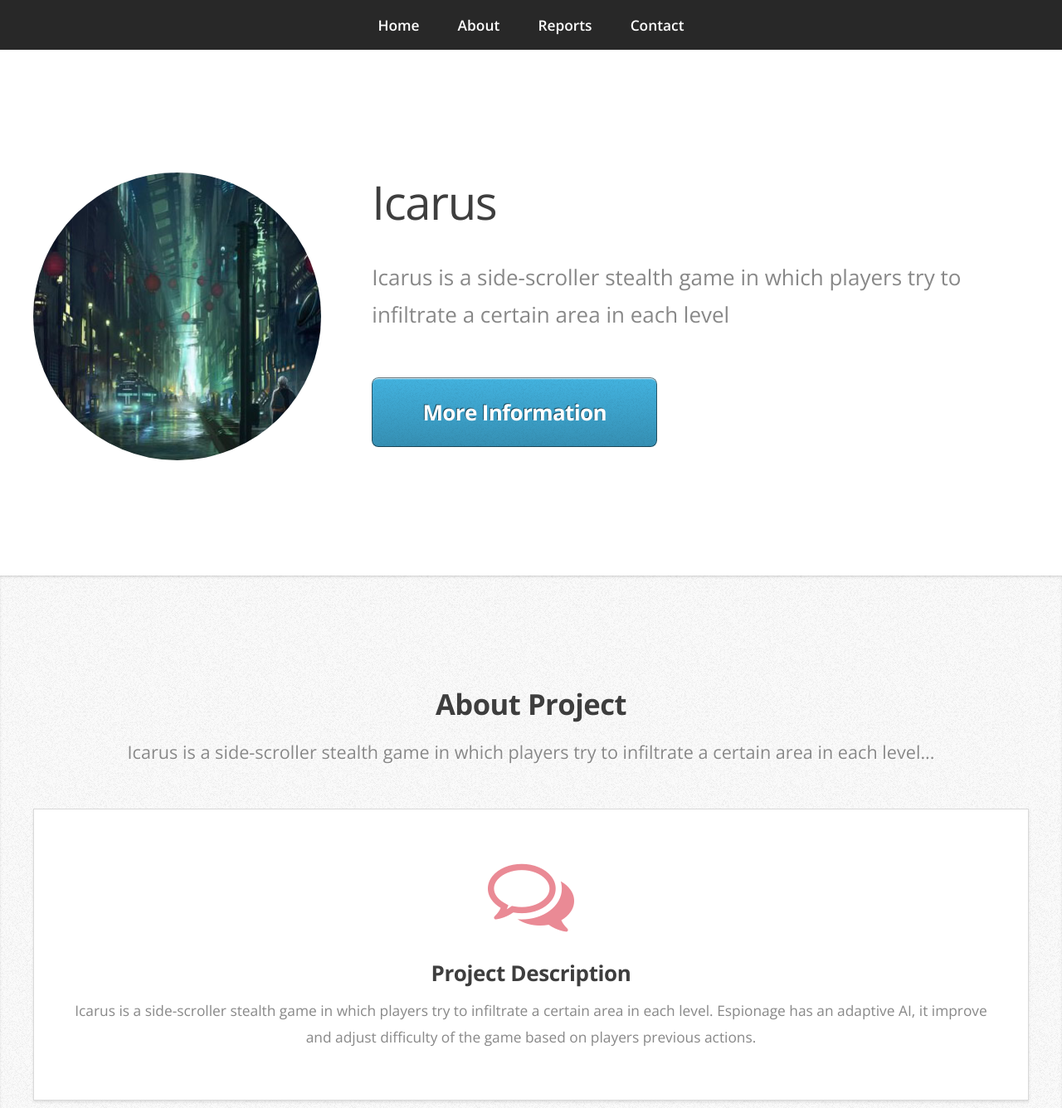
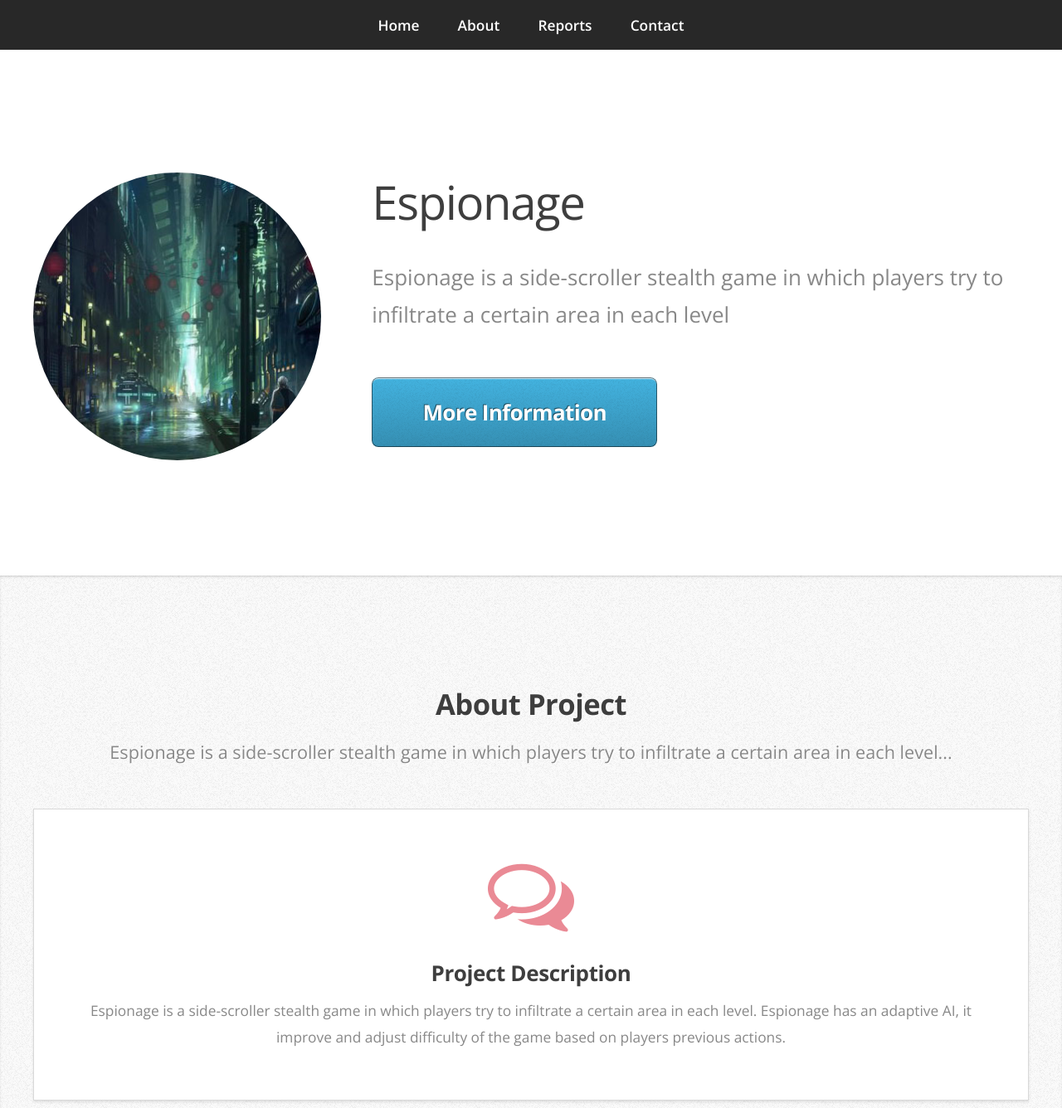
Before and after one commit to Espionage-game/espionage-game.github.io, a plain HTML site: page index.html in a window 1280 px wide. Shown: the top 1336 px of the page at 83% size. Drawn offline with nearby package versions, Linux system fonts and the light colour scheme.

Commit message:
title fixed

```diff
--- a/index.html
+++ b/index.html
@@ -6,7 +6,7 @@
 -->
 <html>
 	<head>
-		<title>Miniport by HTML5 UP</title>
+		<title>Espionage</title>
 		<meta charset="utf-8" />
 		<meta name="viewport" content="width=device-width, initial-scale=1" />
 		<!--[if lte IE 8]><script src="assets/js/ie/html5shiv.js"></script><![endif]-->
@@ -35,9 +35,9 @@
 						</div>
 						<div class="8u 12u(mobile)">
 							<header>
-								<h1>Icarus</h1>
+								<h1>Espionage</h1>
 							</header>
-							<p>Icarus is a side-scroller stealth game in which players try to infiltrate a certain area in each level</p>
+							<p>Espionage is a side-scroller stealth game in which players try to infiltrate a certain area in each level</p>
 							<a href="#about" class="button big scrolly">More Information</a>
 						</div>
 					</div>
@@ -49,7 +49,7 @@
 				<article id="about">
 					<header>
 						<h2>About Project</h2>
-						<p>Icarus is a side-scroller stealth game in which players try to infiltrate a certain area in each level...</p>
+						<p>Espionage is a side-scroller stealth game in which players try to infiltrate a certain area in each level...</p>
 					</header>
 					<div class="container">
 						<div class="row">
@@ -57,7 +57,7 @@
 								<section class="box style1">
 									<span class="icon featured fa-comments-o"></span>
 									<h3>Project Description</h3>
-									<p>Icarus is a side-scroller stealth game in which players try to infiltrate a certain area in each level. Espionage has an adaptive AI, it improve and adjust difficulty of the game based on players previous actions.</p>
+									<p>Espionage is a side-scroller stealth game in which players try to infiltrate a certain area in each level. Espionage has an adaptive AI, it improve and adjust difficulty of the game based on players previous actions.</p>
 								</section>
 							</div>
 						</div>
@@ -99,7 +99,7 @@
 				<article id="contact" class="container 75%">
 					<header>
 						<h2>Contact Us</h2>
-						<p>You can contact us via <i>icarus@gmail.com</i> or by filling the form below:</p>
+						<p>You can contact us via <i>espionage.project@gmail.com</i> or by filling the form below:</p>
 					</header>
 					<div>
 						<div class="row">
@@ -147,7 +147,7 @@
 									<li><a href="#" class="icon fa-linkedin"><span class="label">LinkedIn</span></a></li>
 									<li><a href="#" class="icon fa-tumblr"><span class="label">Tumblr</span></a></li>
 									<li><a href="#" class="icon fa-google-plus"><span class="label">Google+</span></a></li>-->
-									<li><a href="#" class="icon fa-github"><span class="label">Github</span></a></li>
+									<li><a href="https://github.com/Shathra/senior-project" class="icon fa-github"><span class="label">Github</span></a></li>
 									<!--
 									<li><a href="#" class="icon fa-rss"><span>RSS</span></a></li>
 									<li><a href="#" class="icon fa-instagram"><span>Instagram</span></a></li>
```
